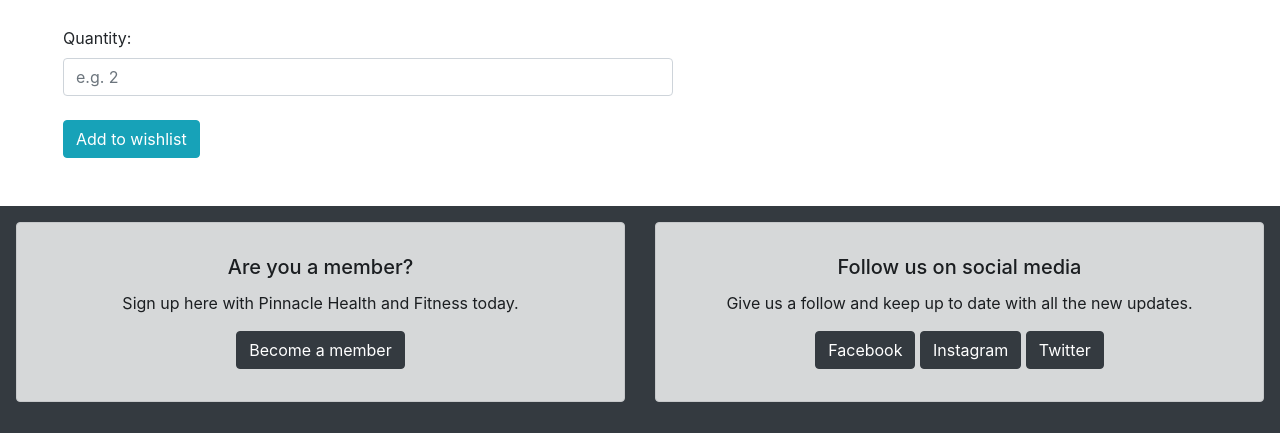
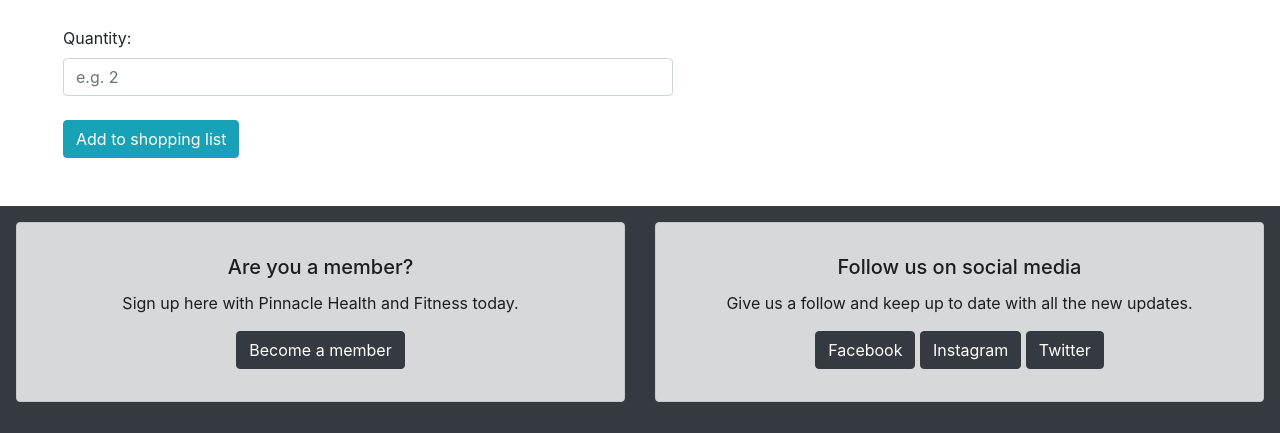
Before and after one commit to andlls/pinnacle, a PHP site: page /detail.product.php?product_id=1 in a window 1280 px wide. Shown: the part 196-629 px from the top of the page. Run offline with PHP 8.4, Linux system fonts and the light colour scheme; data that the repository does not hold is empty; some libraries are stand-ins or nearby versions.

Commit message:
last commit

```diff
--- a/detail.product.php
+++ b/detail.product.php
@@ -51,7 +51,7 @@
                    <input class="form-control" type="text" name="quantity" id="quantity" placeholder="e.g. 2"/>
                    <input class="form-control" type="hidden" name="product_id" id="product_id" value="<?php echo $product_id?>"/>
                </div>
-               <button value="add" id="action" name="action"  class="btn btn-info mt-2" type="submit">Add to wishlist</button>
+               <button value="add" id="action" name="action"  class="btn btn-info mt-2" type="submit">Add to shopping list </button>
             </div>
         </div>
         </form>
```
